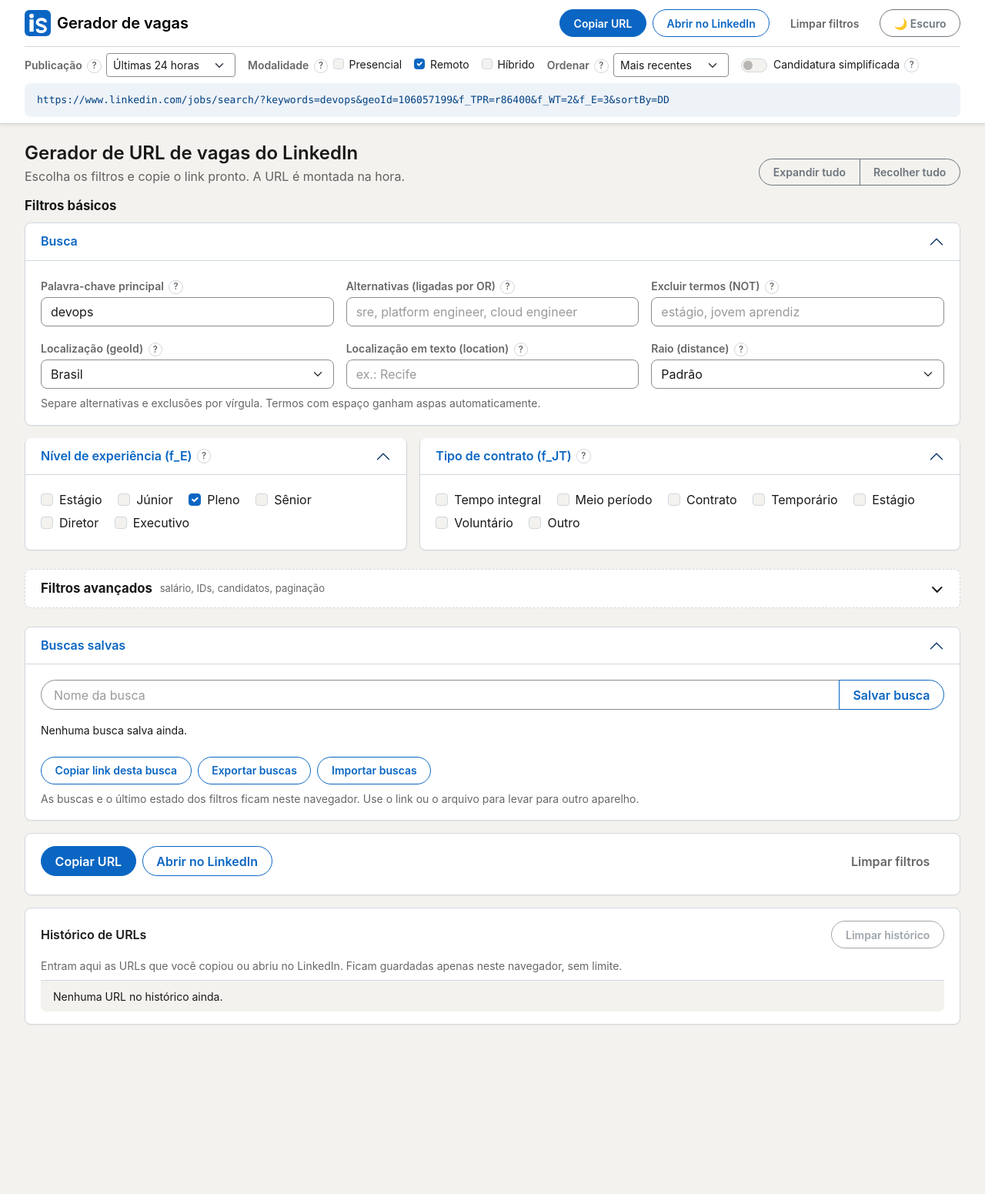
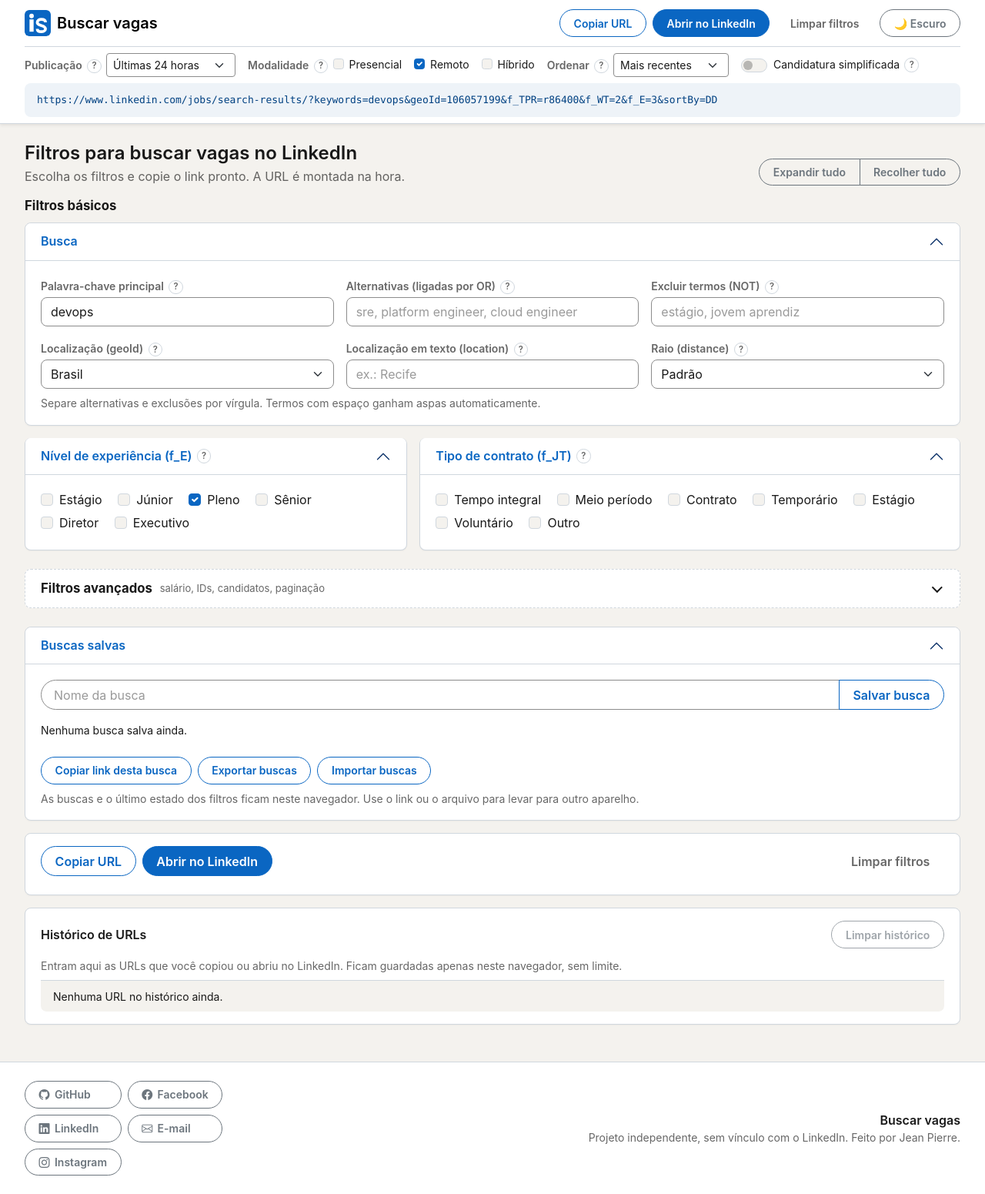
Before and after one commit to 0xjeanpierre/linkedin-search, a plain HTML site: page index.html in a window 1280 px wide. Shown: the whole page at 77% size. Before the commit the page ends 1355 px from the top, so only its background shows below. Drawn offline with nearby package versions, Linux system fonts and the light colour scheme.

Commit message:
UPDATE: Melhoria nos filtros.

```diff
--- a/css/style.css
+++ b/css/style.css
@@ -168,3 +168,8 @@ section.li-card{padding:1rem 1.25rem}
 .li-tooltip{--bs-tooltip-max-width:320px;--bs-tooltip-opacity:1}
 .li-tooltip .tooltip-inner{text-align:left;padding:.5rem .75rem;font-size:.8125rem;line-height:1.4}
 .li-q-label .li-tip,.form-label .li-tip{font-weight:600}
+
+.li-footer .btn{display:inline-flex;align-items:center;gap:.4rem}
+.li-footer .btn:hover{color:var(--li-blue);border-color:var(--li-blue);background:transparent}
+.li-footer .li-social{display:grid;grid-template-rows:repeat(3,auto);grid-auto-flow:column;gap:.5rem}
+.li-footer .li-social .btn{width:100%;justify-content:flex-start}
--- a/index.html
+++ b/index.html
@@ -3,9 +3,10 @@
 <head>
 <meta charset="utf-8">
 <meta name="viewport" content="width=device-width, initial-scale=1, viewport-fit=cover">
-<title>Gerador de URL de vagas do LinkedIn</title>
+<title>Filtros para buscar vagas no LinkedIn</title>
 <link rel="icon" type="image/svg+xml" href="favicon.svg">
 <link rel="stylesheet" href="https://cdn.jsdelivr.net/npm/bootstrap@5.3.3/dist/css/bootstrap.min.css">
+<link rel="stylesheet" href="https://cdn.jsdelivr.net/npm/bootstrap-icons@1.11.3/font/bootstrap-icons.min.css">
 <link rel="stylesheet" href="css/style.css">
 </head>
 <body>
@@ -14,11 +15,11 @@
   <div class="container li-container">
     <span class="navbar-brand d-flex align-items-center gap-2 mb-0">
       <img class="li-logo" src="favicon.svg" alt="" width="34" height="34">
-      <span class="fw-semibold">Gerador de vagas</span>
+      <span class="fw-semibold">Buscar vagas</span>
     </span>
     <div class="d-flex flex-wrap gap-2 ms-auto">
-      <button class="btn btn-primary btn-sm" type="button" data-action="copy">Copiar URL</button>
-      <a class="btn btn-outline-primary btn-sm" data-action="open" href="#" target="_blank" rel="noopener noreferrer">Abrir no LinkedIn</a>
+      <button class="btn btn-outline-primary btn-sm" type="button" data-action="copy">Copiar URL</button>
+      <a class="btn btn-primary btn-sm" data-action="open" href="#" target="_blank" rel="noopener noreferrer">Abrir no LinkedIn</a>
       <button class="btn btn-link btn-sm text-body-secondary" type="button" data-action="reset">Limpar filtros</button>
       <button class="btn btn-outline-secondary btn-sm li-theme" type="button" id="themeToggle" aria-label="Alternar tema claro/escuro" title="Alternar tema"></button>
     </div>
@@ -63,7 +64,7 @@
 <main class="container li-container py-4">
   <div class="d-flex flex-wrap align-items-end justify-content-between gap-2 mb-3">
     <div>
-      <h1 class="h4 fw-semibold mb-1">Gerador de URL de vagas do LinkedIn</h1>
+      <h1 class="h4 fw-semibold mb-1">Filtros para buscar vagas no LinkedIn</h1>
       <p class="text-body-secondary mb-0">Escolha os filtros e copie o link pronto. A URL é montada na hora.</p>
     </div>
     <div class="btn-group btn-group-sm" role="group" aria-label="Blocos">
@@ -91,6 +92,7 @@
       <div class="col-md-4"><label class="form-label" for="geo">Localização (geoId)</label>
         <select class="form-select" id="geo">
           <option value="106057199">Brasil</option>
+          <option value="100364837">Portugal</option>
           <option value="">Sem filtro de local</option>
           <option value="custom">Outro geoId…</option>
         </select></div>
@@ -224,8 +226,8 @@
 
   <section class="card li-card mt-3 mb-0" aria-label="URL gerada">
     <div class="d-flex flex-wrap gap-2">
-      <button class="btn btn-primary" type="button" data-action="copy">Copiar URL</button>
-      <a class="btn btn-outline-primary" data-action="open" href="#" target="_blank" rel="noopener noreferrer">Abrir no LinkedIn</a>
+      <button class="btn btn-outline-primary" type="button" data-action="copy">Copiar URL</button>
+      <a class="btn btn-primary" data-action="open" href="#" target="_blank" rel="noopener noreferrer">Abrir no LinkedIn</a>
       <button class="btn btn-link text-body-secondary ms-auto" type="button" data-action="reset">Limpar filtros</button>
     </div>
     <div class="form-text mt-2" id="msg" aria-live="polite"></div>
@@ -241,6 +243,23 @@
   </section>
 </main>
 
+<footer class="li-footer border-top bg-body mt-4">
+  <div class="container li-container py-4 d-flex flex-column flex-md-row align-items-md-center justify-content-between gap-3">
+    <!-- Edite os links abaixo. Remova o <li> de redes que não quiser mostrar. -->
+    <ul class="li-social list-unstyled mb-0" aria-label="Redes sociais">
+      <li><a class="btn btn-sm btn-outline-secondary rounded-pill" href="https://github.com/0xjeanpierre" target="_blank" rel="noopener noreferrer"><i class="bi bi-github" aria-hidden="true"></i> GitHub</a></li>
+      <li><a class="btn btn-sm btn-outline-secondary rounded-pill" href="https://www.linkedin.com/in/SEU-USUARIO" target="_blank" rel="noopener noreferrer"><i class="bi bi-linkedin" aria-hidden="true"></i> LinkedIn</a></li>
+      <li><a class="btn btn-sm btn-outline-secondary rounded-pill" href="https://www.instagram.com/SEU-USUARIO" target="_blank" rel="noopener noreferrer"><i class="bi bi-instagram" aria-hidden="true"></i> Instagram</a></li>
+      <li><a class="btn btn-sm btn-outline-secondary rounded-pill" href="https://www.facebook.com/SEU-USUARIO" target="_blank" rel="noopener noreferrer"><i class="bi bi-facebook" aria-hidden="true"></i> Facebook</a></li>
+      <li><a class="btn btn-sm btn-outline-secondary rounded-pill" href="mailto:seu@email.com"><i class="bi bi-envelope" aria-hidden="true"></i> E-mail</a></li>
+    </ul>
+    <div class="text-md-end">
+      <div class="fw-semibold">Buscar vagas</div>
+      <div class="small text-body-secondary">Projeto independente, sem vínculo com o LinkedIn. Feito por Jean Pierre.</div>
+    </div>
+  </div>
+</footer>
+
 <script src="https://cdn.jsdelivr.net/npm/bootstrap@5.3.3/dist/js/bootstrap.bundle.min.js"></script>
 <script src="js/app.js"></script>
 <script src="js/tips.js"></script>
--- a/js/app.js
+++ b/js/app.js
@@ -22,7 +22,7 @@ function toggleTheme() {
 applyTheme();
 
 const $ = id => document.getElementById(id);
-const BASE_URL = "https://www.linkedin.com/jobs/search/?";
+const BASE_URL = "https://www.linkedin.com/jobs/search-results/?";
 const STORAGE_KEY = "li_saved_searches";
 const DEFAULT_GEO = "106057199";
 const DRAFT_KEY = "li_draft";
@@ -72,7 +72,7 @@ function buildUrl() {
   if (start > 0) p.set("start", start);
   p.set("sortBy", $("sort").value);
 
-  return BASE_URL + p.toString().replace(/%2C/g, ",");
+  return BASE_URL + p.toString().replace(/%2C/g, ",").replace(/\+/g, "%20");
 }
 
 // Conta filtros preenchidos no grupo avançado e mostra no selo.
@@ -367,6 +367,10 @@ document.querySelectorAll("input, select").forEach(e => {
   e.addEventListener("input", update);
   e.addEventListener("change", update);
 });
+/* Ao digitar uma localização em texto, o geoId do Brasil deixaria o resultado preso ao Brasil: passa para "sem filtro". */
+$("loc").addEventListener("input", () => {
+  if ($("loc").value.trim() && $("geo").value === DEFAULT_GEO) { $("geo").value = ""; update(); }
+});
 document.querySelectorAll("[data-action=copy]").forEach(b => b.addEventListener("click", copyUrl));
 document.querySelectorAll("[data-action=open]").forEach(a => a.addEventListener("click", () => addHistory(buildUrl())));
 document.querySelectorAll("[data-action=reset]").forEach(b => b.addEventListener("click", resetForm));
```
Also changed, not shown: 1 other file.
